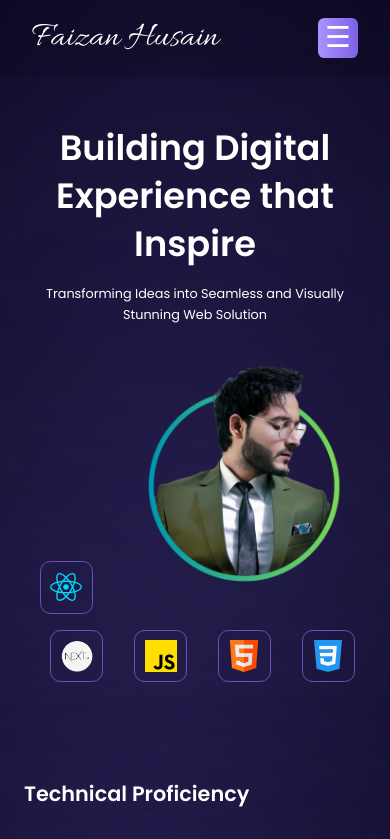
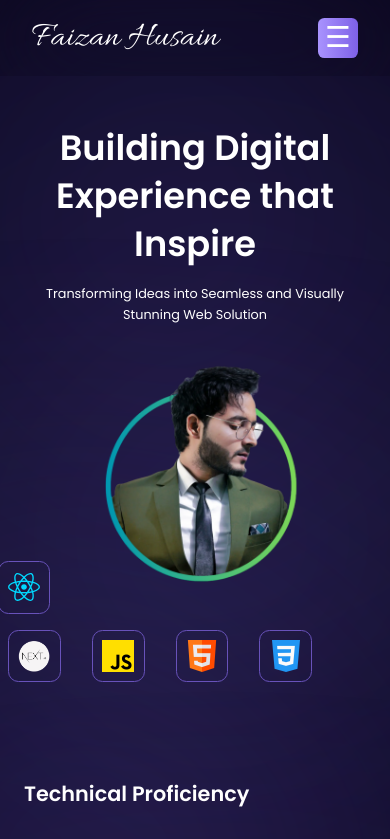
Before and after one commit to FaizanHusainn/Portfolio, a React (Vite) app: page / in a window 390 px wide. Shown: the top 839 px of the page. Built offline with nearby package versions, Linux system fonts and the light colour scheme.

Commit message:
Update Hero.css

```diff
--- a/src/components/Hero/Hero.css
+++ b/src/components/Hero/Hero.css
@@ -146,9 +146,12 @@
     }
     .hero-img{
         gap: 1rem;
+        padding-right: 35px;
     }
     .hero-img > div {
         gap: 1rem;
+        padding-right: 50px;
+
     }
     .hero-img > div > img {
         width: 16rem;
```
